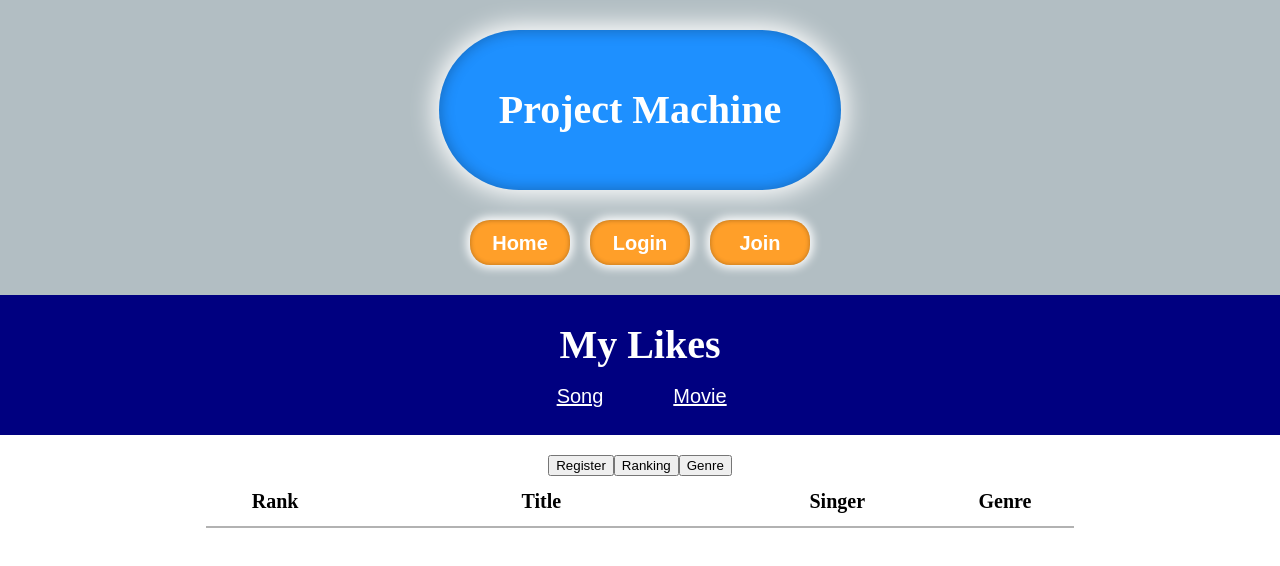
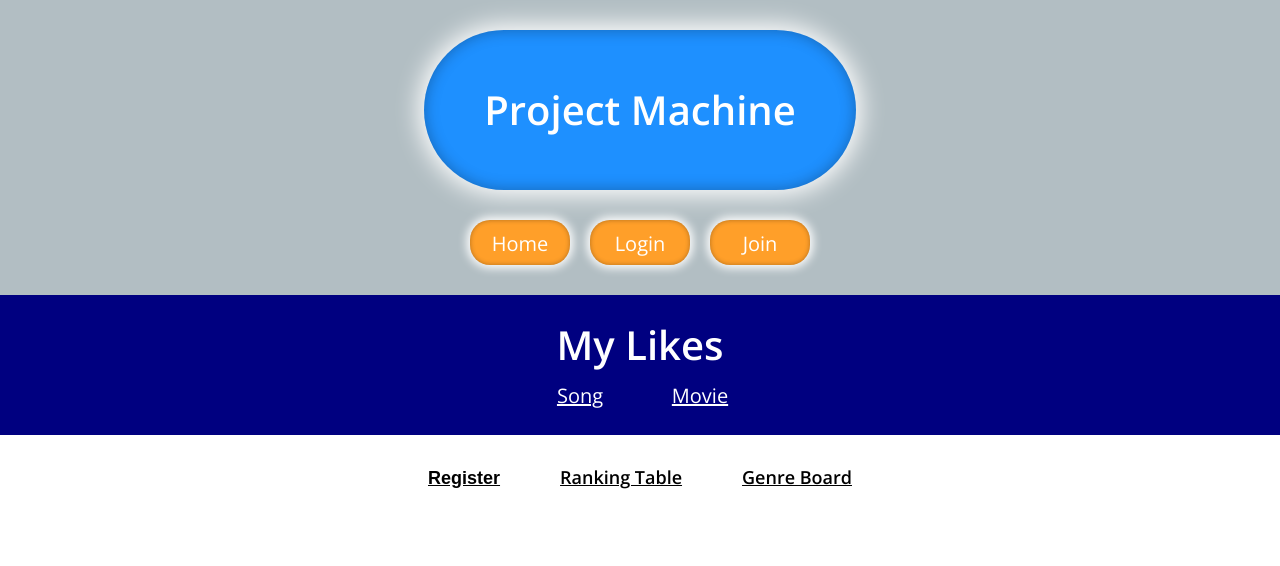
Before and after one commit to hahagarden/project-machine, a React (Create React App) app: page /mylikes/song in a window 1280 px wide. Shown: the top 566 px of the page. Built offline with nearby package versions, Linux system fonts and the light colour scheme.

Commit message:
design: song styles, router

```diff
--- a/src/routes/MyLikes.tsx
+++ b/src/routes/MyLikes.tsx
@@ -45,6 +45,9 @@ const Button = styled.button`
     text-align: center;
     line-height: 40px;
     text-decoration: underline;
+    &:hover {
+      color: #ff0063;
+    }
   }
 `;
 
@@ -56,7 +59,7 @@ function MyLikes() {
           <Title>My Likes</Title>
           <Menu>
             <Button>
-              <Link to="/mylikes/song">Song </Link>
+              <Link to="/mylikes/song/table">Song </Link>
             </Button>
             <Button>
               <Link to="/mylikes/movie">Movie</Link>
@@ -66,7 +69,7 @@ function MyLikes() {
         <Routes>
           <Route path="/song/*" element={<Song />} />
           <Route path="/movie" element={<Movie />} />
-        </Routes>{" "}
+        </Routes>
       </Wrapper>
     </>
   );
--- a/src/routes/components_mylikes/Song.tsx
+++ b/src/routes/components_mylikes/Song.tsx
@@ -3,6 +3,8 @@ import Table from "./Table";
 import RegisterModal from "./RegisterModal";
 import { registerModalOnAtom } from "./atoms_mylikes";
 import { useRecoilState } from "recoil";
+import { Routes, Route, Link } from "react-router-dom";
+import Genre from "./Genre";
 
 const Wrapper = styled.div`
   width: 100%;
@@ -14,7 +16,25 @@ const Wrapper = styled.div`
 
 const Menu = styled.div``;
 
-const Button = styled.button``;
+const Button = styled.button`
+  font-size: 18px;
+  font-weight: 600;
+  background-color: transparent;
+  text-decoration: underline;
+  padding: 10px 30px;
+  margin-bottom: 20px;
+  border: none;
+  cursor: pointer;
+  a {
+    font-weight: 600;
+  }
+  &:hover {
+    color: #ff0063;
+    a {
+      color: #ff0063;
+    }
+  }
+`;
 
 function Song() {
   const [modalOn, setModalOn] = useRecoilState(registerModalOnAtom);
@@ -27,11 +47,19 @@ function Song() {
         <Menu>
           <Button onClick={modalOpen}>Register</Button>
           {modalOn && <RegisterModal />}
-          <Button>Ranking</Button>
-          <Button>Genre</Button>
+          <Button>
+            <Link to="/mylikes/song/table">Ranking Table</Link>
+          </Button>
+          <Button>
+            <Link to="/mylikes/song/genre">Genre Board</Link>
+          </Button>
         </Menu>
-        <Table />
       </Wrapper>
+
+      <Routes>
+        <Route path="/table" element={<Table />} />
+        <Route path="/genre" element={<Genre />} />
+      </Routes>
     </>
   );
 }
--- a/src/styles/GlobalStyle.ts
+++ b/src/styles/GlobalStyle.ts
@@ -1,6 +1,8 @@
 import { createGlobalStyle } from "styled-components";
 
 const GlobalStyle = createGlobalStyle`
+@import url('https://fonts.googleapis.com/css2?family=Open+Sans:wght@400;500;600&display=swap');
+
   html, body, div, span, applet, object, iframe,
 h1, h2, h3, h4, h5, h6, p, blockquote, pre,
 a, abbr, acronym, address, big, cite, code,
@@ -18,7 +20,8 @@ time, mark, audio, video {
 	padding: 0;
 	border: 0;
 	font-size: 100%;
-	font: inherit;
+	font-family: 'Open Sans', sans-serif;
+	font-weight:400;
 	vertical-align: baseline;
 }
 /* HTML5 display-role reset for older browsers */
@@ -45,6 +48,8 @@ table {
 	border-spacing: 0;
 }
 a{
+	font-family: 'Open Sans', sans-serif;
+	font-weight:400;
 	text-decoration:none;
 	color:black;
 }
```
